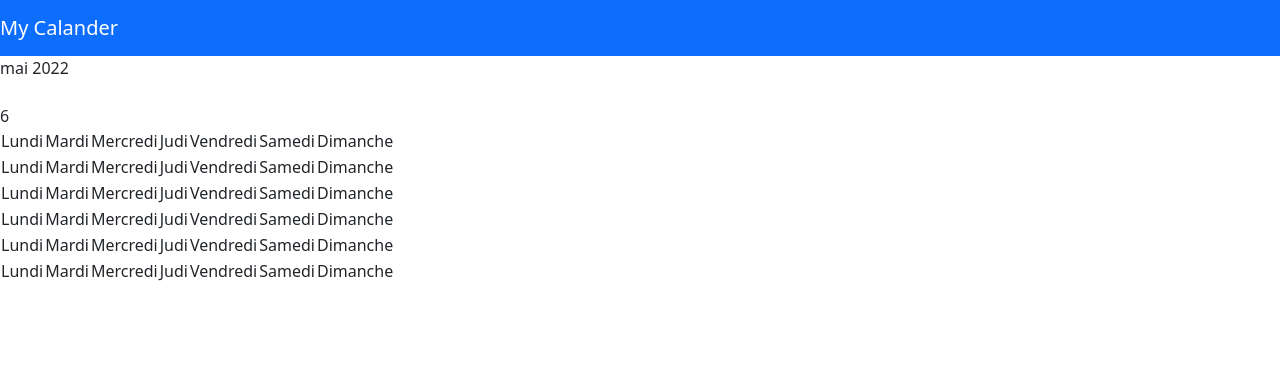
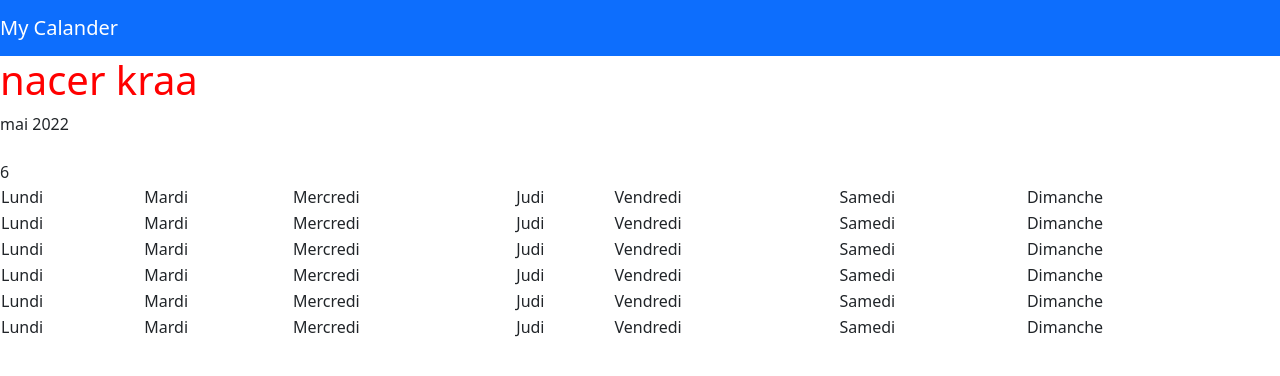
Before and after one commit to nacerkraa/Calendar, a PHP site: page / in a window 1280 px wide. Shown: the top 376 px of the page. Run offline with PHP 8.4, Linux system fonts and the light colour scheme.

Commit message:
styling the table

```diff
--- a/public/css/style.css
+++ b/public/css/style.css
@@ -0,0 +1,7 @@
+.calander-table{
+  width: 100%;
+}
+
+h1{
+  color: red;
+}
--- a/public/index.php
+++ b/public/index.php
@@ -3,7 +3,7 @@
   <head>
     <meta charset="utf-8">
     <link href="https://cdn.jsdelivr.net/npm/bootstrap@5.2.0-beta1/dist/css/bootstrap.min.css" rel="stylesheet" integrity="sha384-0evHe/X+R7YkIZDRvuzKMRqM+OrBnVFBL6DOitfPri4tjfHxaWutUpFmBp4vmVor" crossorigin="anonymous">
-    <link rel="stylesheet" href="/css/master.css">
+    <link rel="stylesheet" href="css/style.css">
     <title>Calander</title>
   </head>
   <body>
@@ -15,11 +15,11 @@
       $mounth = new App\Date\Mounth($_GET['mounth'] ?? null,$_GET['year'] ?? null);
 
     ?>
-
+    <h1>nacer kraa</h1>
     <?php echo $mounth->toString(). "<br><br>" ?>
     <?php echo $mounth->getWeeks(); ?>
 
-    <table>
+    <table class="calander-table">
       <?php for ($i=0; $i < $mounth -> getWeeks() ; $i++):?>
         <tr>
           <td>Lundi</td>
```
